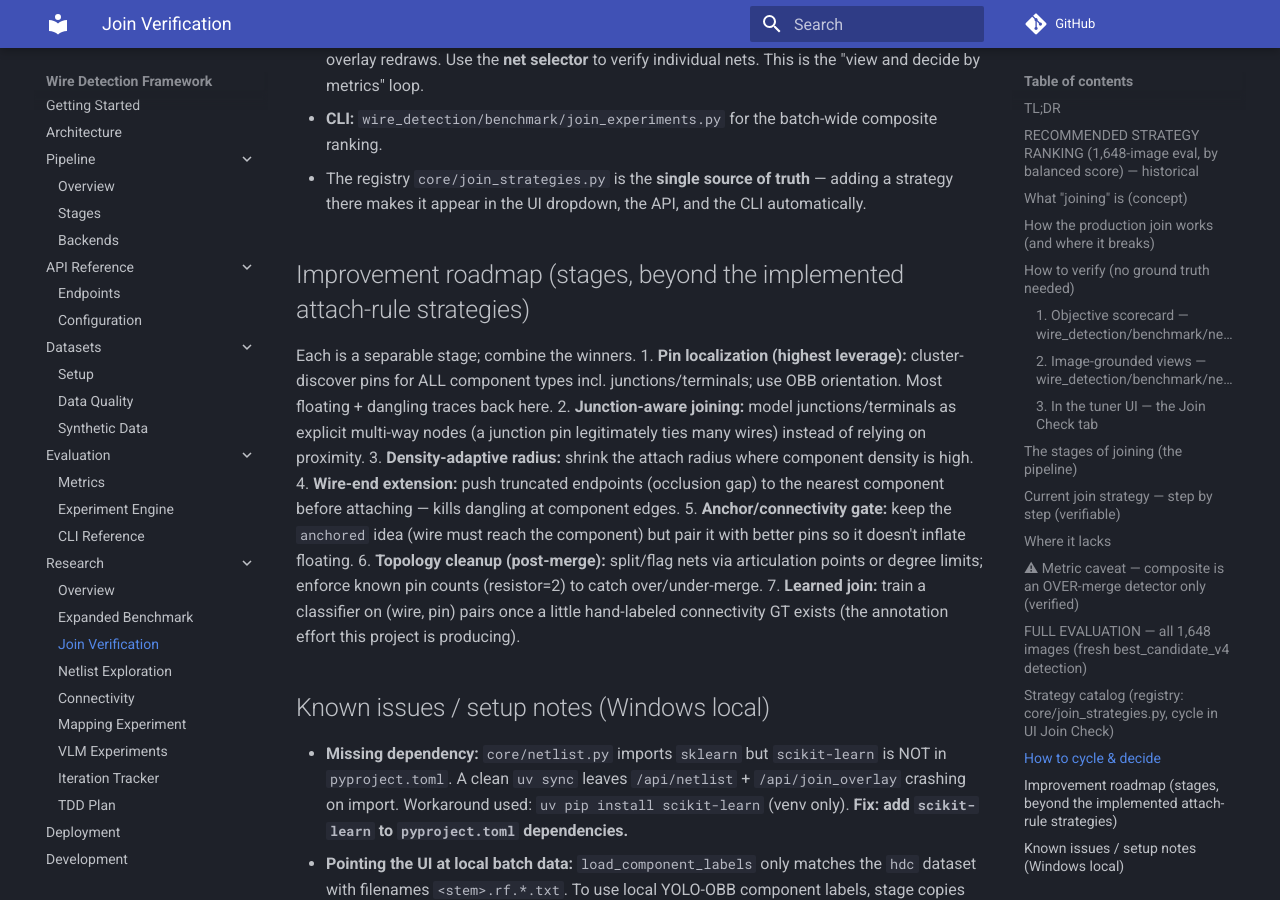
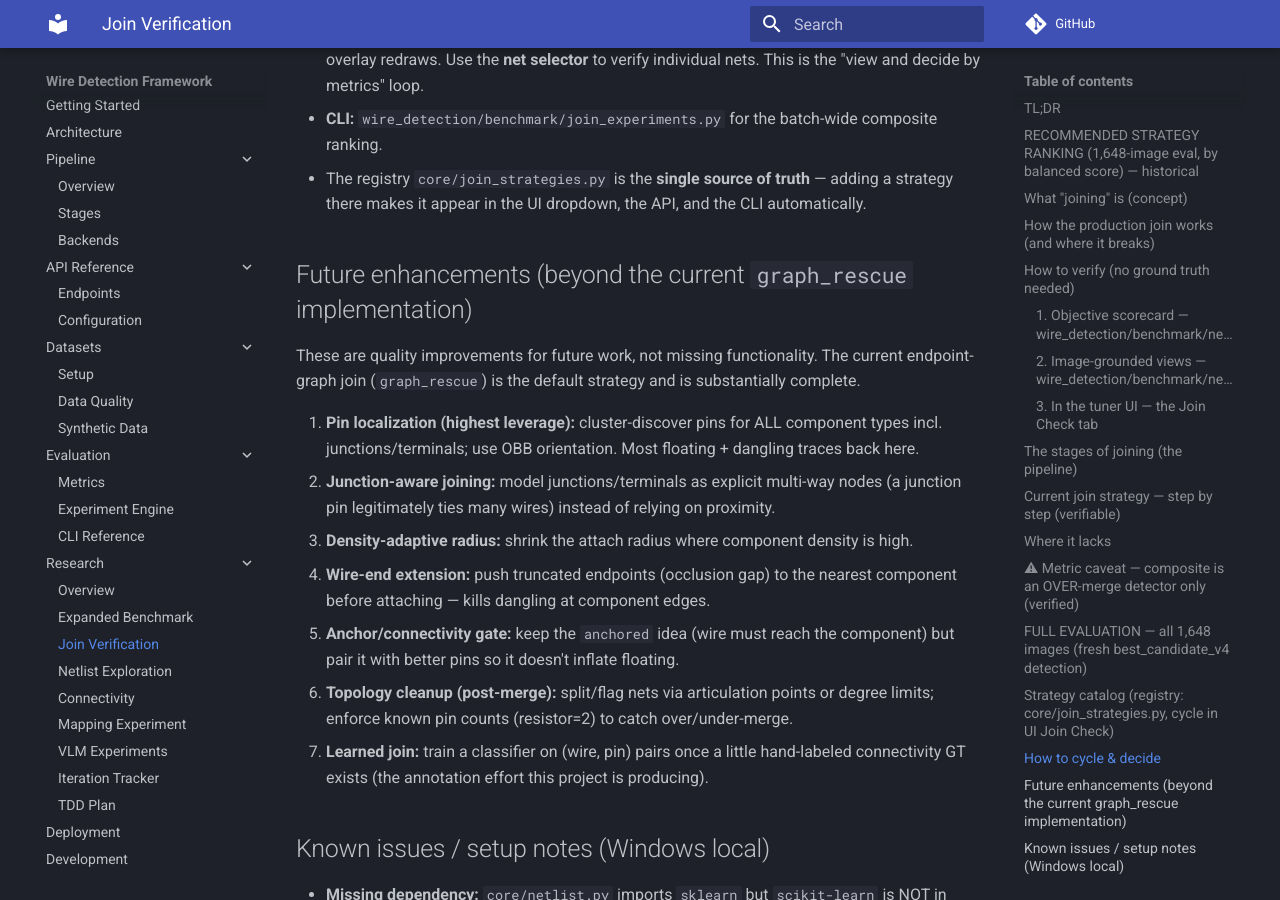
Before and after one commit to boscochanam/circuit-digitization, an MkDocs documentation site: the page built from docs/research/join-verification.md, in a window 1280 px wide and 900 px high, scrolled down 7232 px. Built offline with MkDocs 1.6.1 and Material for MkDocs 9.7.7, drawn with Linux system fonts in a browser that asks for light colours; comment, search, counter and statistics services are not loaded.

Commit message:
Update docs to reflect completed node joining pipeline
- AGENTS.md: rewrite Join Verification section as 'Netlist / Joining (COMPLETE)'
  with graph_rescue as default, strategy registry, key numbers, verification tooling
- README.md: add Node Joining & Netlist section, update project structure,
  mention joining in header
- research/README.md: add current status summary
- research/iteration-tracker.md: mark status as COMPLETE
- research/join-verification.md: reframe roadmap as 'future enhancements'

```diff
--- a/docs/research/join-verification.md
+++ b/docs/research/join-verification.md
@@ -245,8 +245,11 @@ Reproduce the table: `uv run python wire_detection/benchmark/join_experiments.py
 - The registry `core/join_strategies.py` is the **single source of truth** — adding a
   strategy there makes it appear in the UI dropdown, the API, and the CLI automatically.
 
-## Improvement roadmap (stages, beyond the implemented attach-rule strategies)
-Each is a separable stage; combine the winners.
+## Future enhancements (beyond the current `graph_rescue` implementation)
+
+These are quality improvements for future work, not missing functionality. The current
+endpoint-graph join (`graph_rescue`) is the default strategy and is substantially complete.
+
 1. **Pin localization (highest leverage):** cluster-discover pins for ALL component
    types incl. junctions/terminals; use OBB orientation. Most floating + dangling
    traces back here.
```
Also changed, not shown: README.md (+42 -2 lines), docs/research/README.md (+6 -0 lines), docs/research/iteration-tracker.md (+1 -1 lines).
